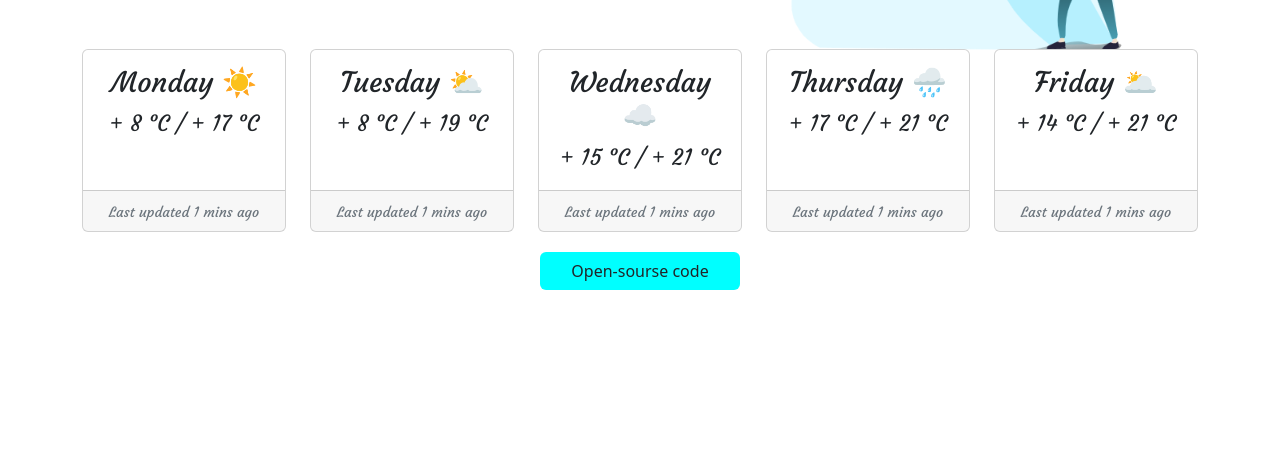
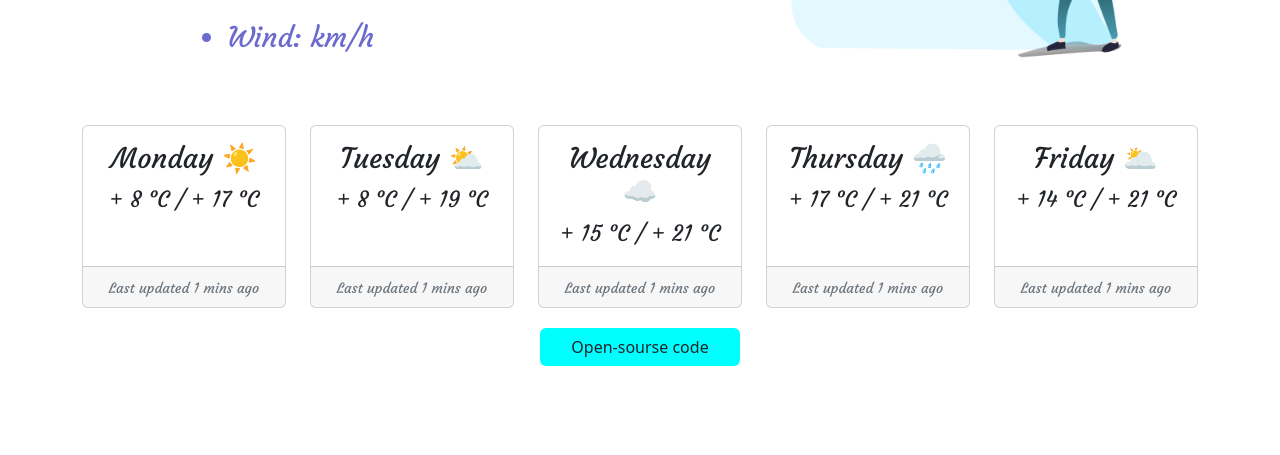
Before and after one commit to YanaCode/my-weather-app, a plain HTML site: page index.html in a window 1280 px wide. Shown: the part 345-800 px from the top of the page. Drawn offline with nearby package versions, Linux system fonts and the light colour scheme.

Commit message:
update css

```diff
--- a/style.css
+++ b/style.css
@@ -26,12 +26,12 @@
     font-family: "Courgette", cursive;
     margin-bottom: 0;
   }
-  h3 {
-    color: blue;
-    margin-left: 5cm;
-    font-size: 30px;
+  li {
+    color: rgb(107, 107, 207);
+    margin-left: 3cm;
+    font-size: 28px;
     font-family: "Courgette", cursive;
-    margin-top: 40px;
+    margin-top: 20px;
   }
   form {
     position: absolute;
```
